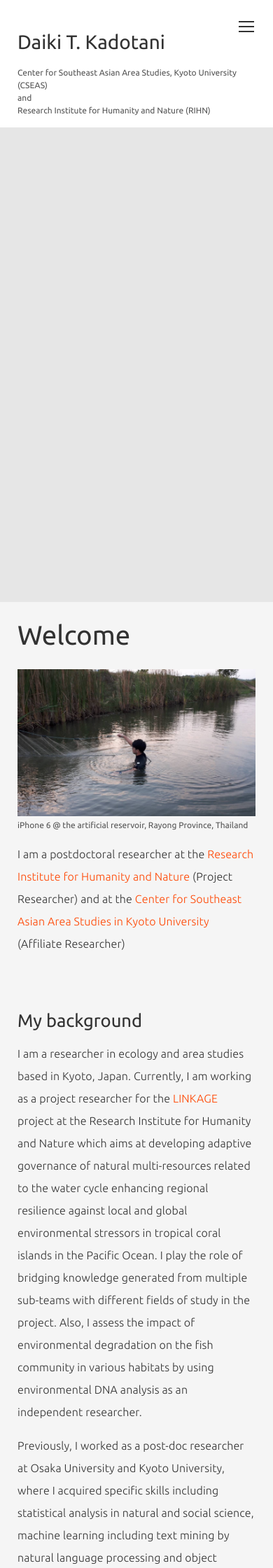
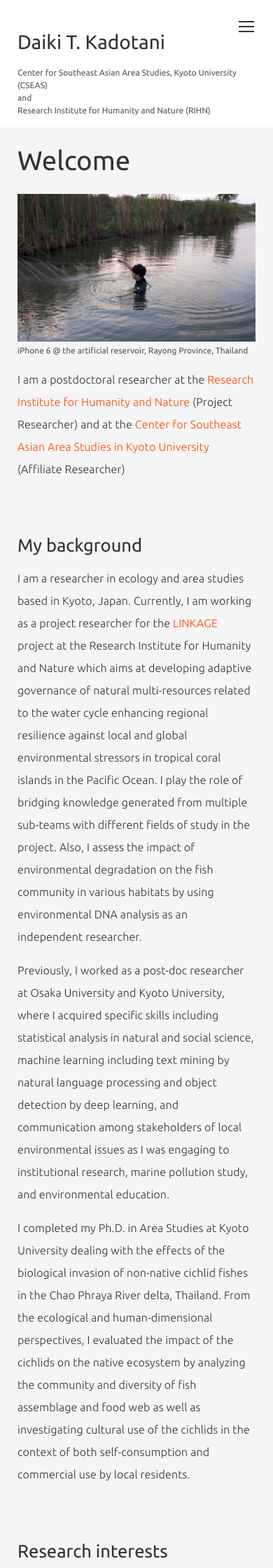
Before and after one commit to tjdk1992/tjdk1992.github.io, a Jekyll site: the page built from index.md, in a window 390 px wide. Shown: the top 2240 px of the page at 70% size. Built offline with Jekyll 4.4.1, drawn with Linux system fonts in a browser that asks for light colours; nearby versions of some CDN libraries; a style sheet for code colours, icons or effects is not loaded.

Commit message:
update site

```diff
--- a/assets/css/layout.css
+++ b/assets/css/layout.css
@@ -86,6 +86,8 @@
 
   #left-column {
   width: 100%;
+  height: auto;
+  flex: none;
   position: static;
   top: auto;
   background: transparent;
--- a/assets/css/pages/home.css
+++ b/assets/css/pages/home.css
@@ -85,25 +85,46 @@ img.rayong01 {
 
 @media screen and (max-width: 900px) {
   #main {
-    padding: 0 !important;
+    padding-left: 0 !important;
+    padding-right: 0 !important;
+    padding-top: 0 !important;
+    padding-bottom: 0 !important;
   }
 
   #main-in {
-    padding: 0 !important;
-    margin: 0 !important;
+    padding-left: 0 !important;
+    padding-top: 0 !important;
+    margin-top: 0 !important;
   }
 
-  #main section,
+  #main section {
+    padding: 25px 25px !important;
+  }
+
   #main .welcome,
   #main section:first-child {
-    padding: 25px 25px !important;
+    padding-top: 25px !important;
     margin-top: 0 !important;
     min-height: auto !important;
   }
 
-  #main h1,
   #main section:first-child > :first-child {
     margin-top: 0 !important;
+  }
+
+  .welcome,
+  .welcome p,
+  .welcome figure,
+  .welcome figcaption,
+  .welcome img {
+    width: 100%;
+    max-width: none;
+  }
+
+  .welcome p,
+  .welcome figcaption {
+    margin-left: 0;
+    margin-right: 0;
   }
 
   #main h1 {
```
Also changed, not shown: 1 other file. Lines whose indentation alone changed are shown as unchanged.
